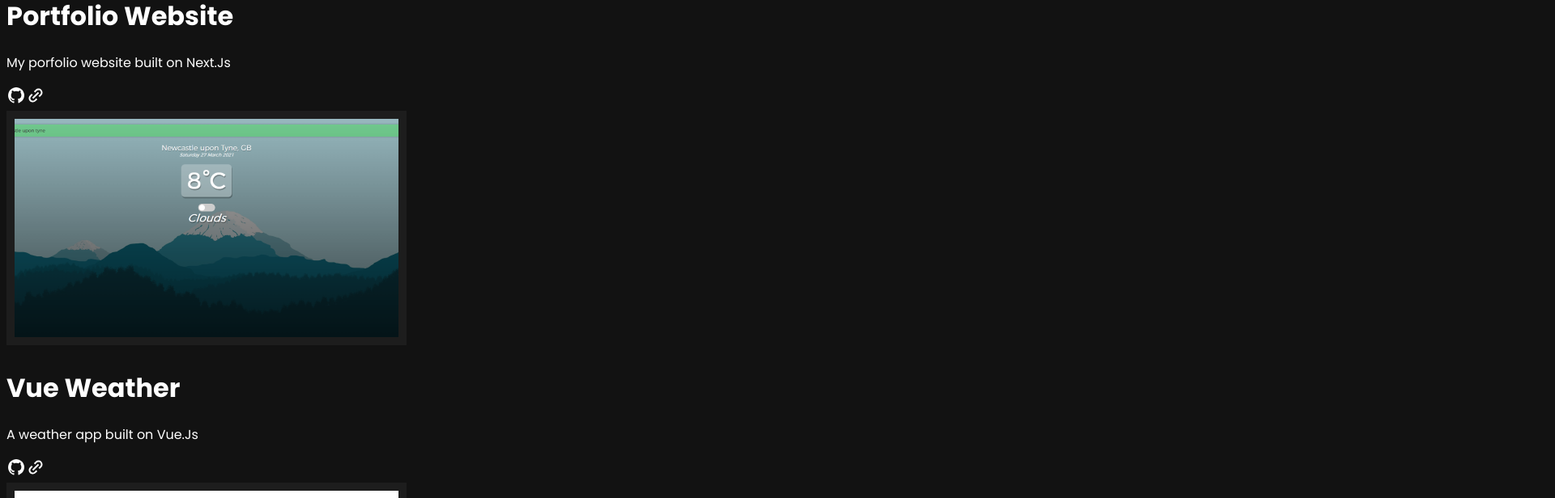
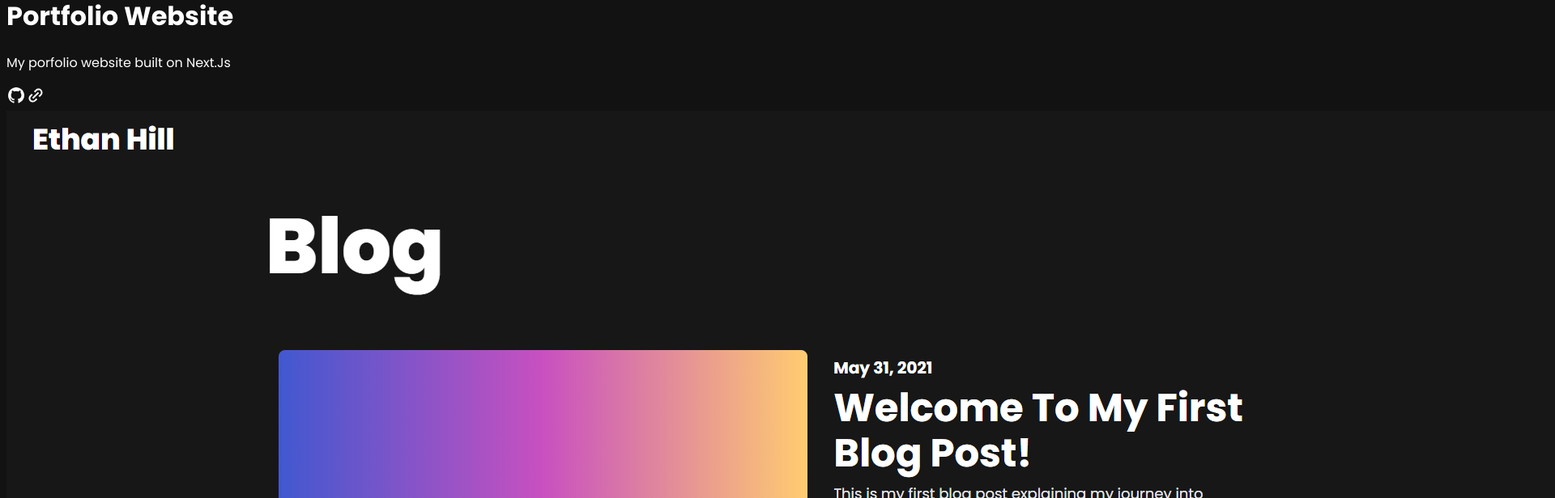
Before and after one commit to Ethan-Hill/Portfolio, a Next.js app: page /projects in a window 1280 px wide. Shown: the part 2340-2956 px from the top of the page at 81% size, 1920 px wide, since content can reach past the window. Built offline with nearby package versions, Linux system fonts and the light colour scheme.

Commit message:
Added Blog To Project List

```diff
--- a/components/Projects/Hero/Items/Items/Projects/Projects.js
+++ b/components/Projects/Hero/Items/Items/Projects/Projects.js
@@ -32,6 +32,13 @@
         github="https://github.com/Ethan-Hill/Portfolio"
         website="https://ethanhill.dev"
       />
+	  <Project
+        src="Blog.png"
+        name="Blog"
+        description="My blog built on Nuxt.Js"
+        github="https://github.com/Ethan-Hill/Blog"
+        website="https://blog.ethanhill.dev"
+      />
       <Project
         src="Vue-Weather.png"
         name="Vue Weather"
```
Also changed, not shown: public/Blog.png (added).
